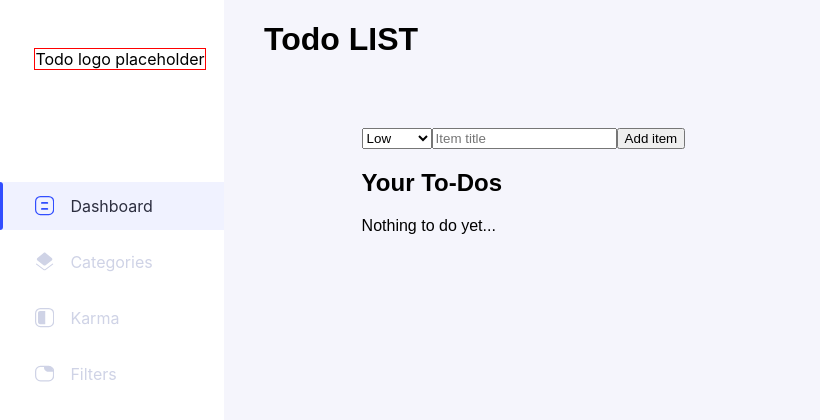
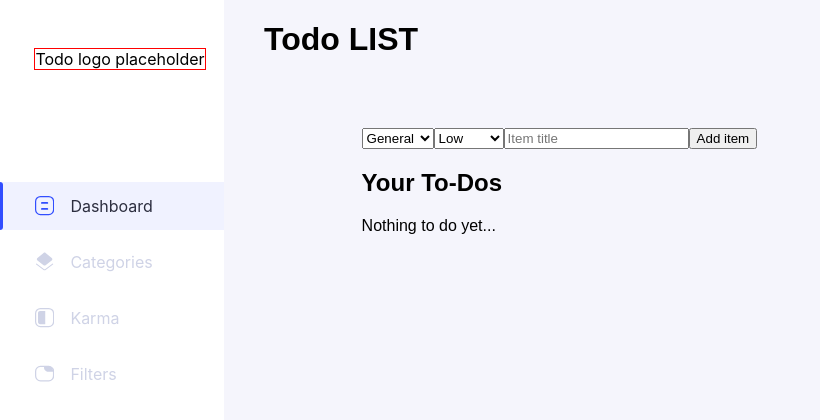
Before and after one commit to An1mus/merntodo, a React (Create React App) app: page /#/ in a window 1280 px wide. Shown: the top 420 px of the page, without its empty margins (0-820 px from the left). Built offline with nearby package versions, Linux system fonts and the light colour scheme.

Commit message:
Added categories

```diff
--- a/src/commons/config/itemCategories.tsx
+++ b/src/commons/config/itemCategories.tsx
@@ -18,6 +18,10 @@ export const CATEGORIES = {
     Educating: {
         name: 'Educating',
         color: '#f0c7ff'
+    },
+    Work: {
+        name: 'Work',
+        color: '#ffacab'
     }
 };
 
--- a/src/components/Todo/AddItemForm/index.tsx
+++ b/src/components/Todo/AddItemForm/index.tsx
@@ -27,17 +27,30 @@ interface Props {
 const AddItemForm = ({addTodo}: Props) => {
     const [itemTitle, setItemTitle] = useState('');
     const [itemPriority, setItemPriority] = useState('0');
+    const [categoryName, setItemCategory] = useState(CATEGORIES.General.name);
 
     const handleSubmit = (e: any) => {
         e.preventDefault();
 
-        addTodo({ ...emptyItem, id: createUniqueId(), name: itemTitle, priority: Priority[itemPriority]});
+        addTodo({
+            ...emptyItem,
+            category: CATEGORIES[categoryName],
+            id: createUniqueId(),
+            name: itemTitle,
+            priority: Priority[itemPriority]
+        });
 
         setItemTitle('');
     };
 
     return (
         <FormComponent onSubmit={e => handleSubmit(e)}>
+            <select value={categoryName} onChange={e => setItemCategory(e.target.value)}>
+                <option value={CATEGORIES.General.name}>General</option>
+                <option value={CATEGORIES.Gym.name}>Gym</option>
+                <option value={CATEGORIES.Codding.name}>Codding</option>
+                <option value={CATEGORIES.Chilling.name}>Chilling</option>
+            </select>
             <select value={itemPriority} onChange={e => setItemPriority(e.target.value)}>
                 <option value={'0'}>Low</option>
                 <option value={'1'}>Medium</option>
```
